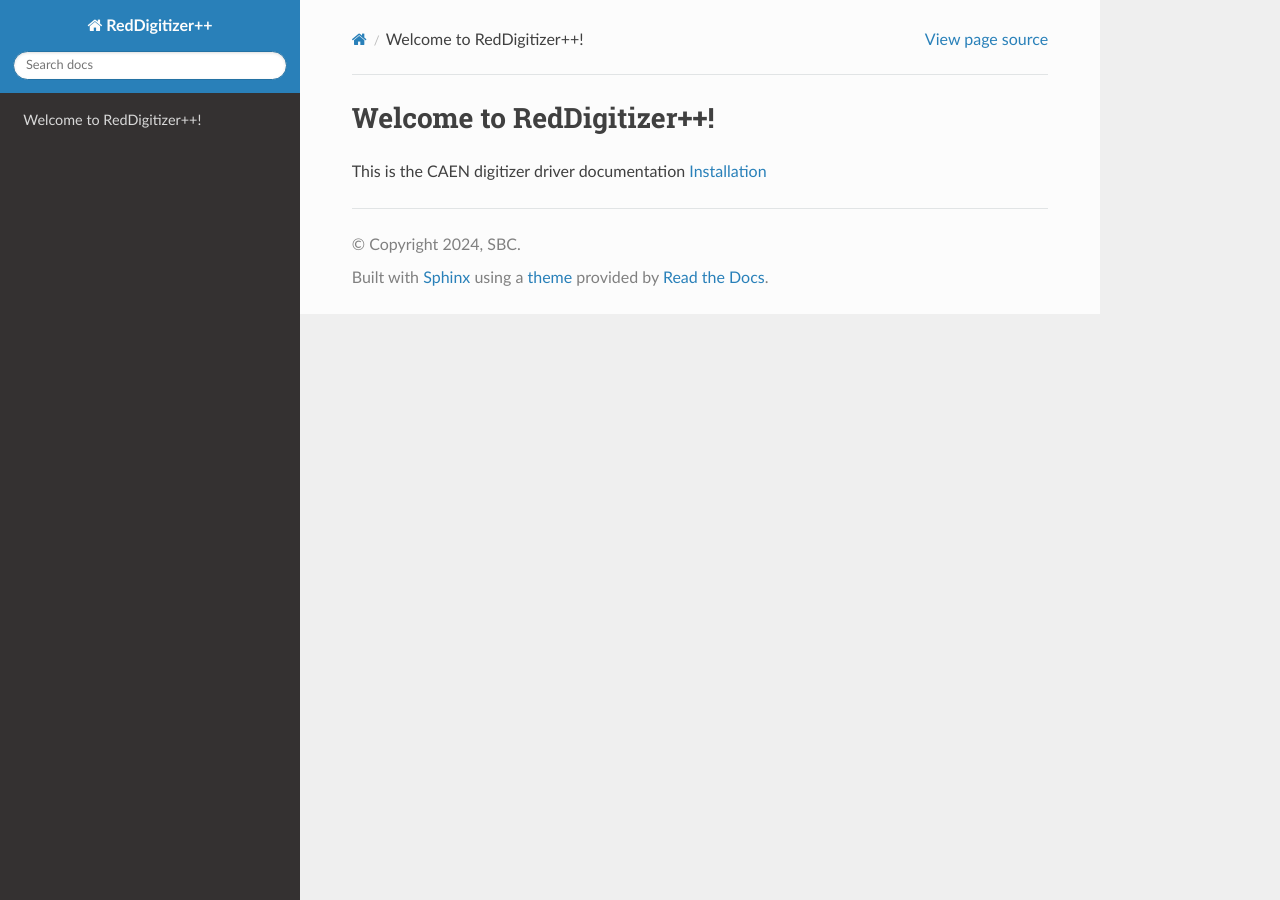
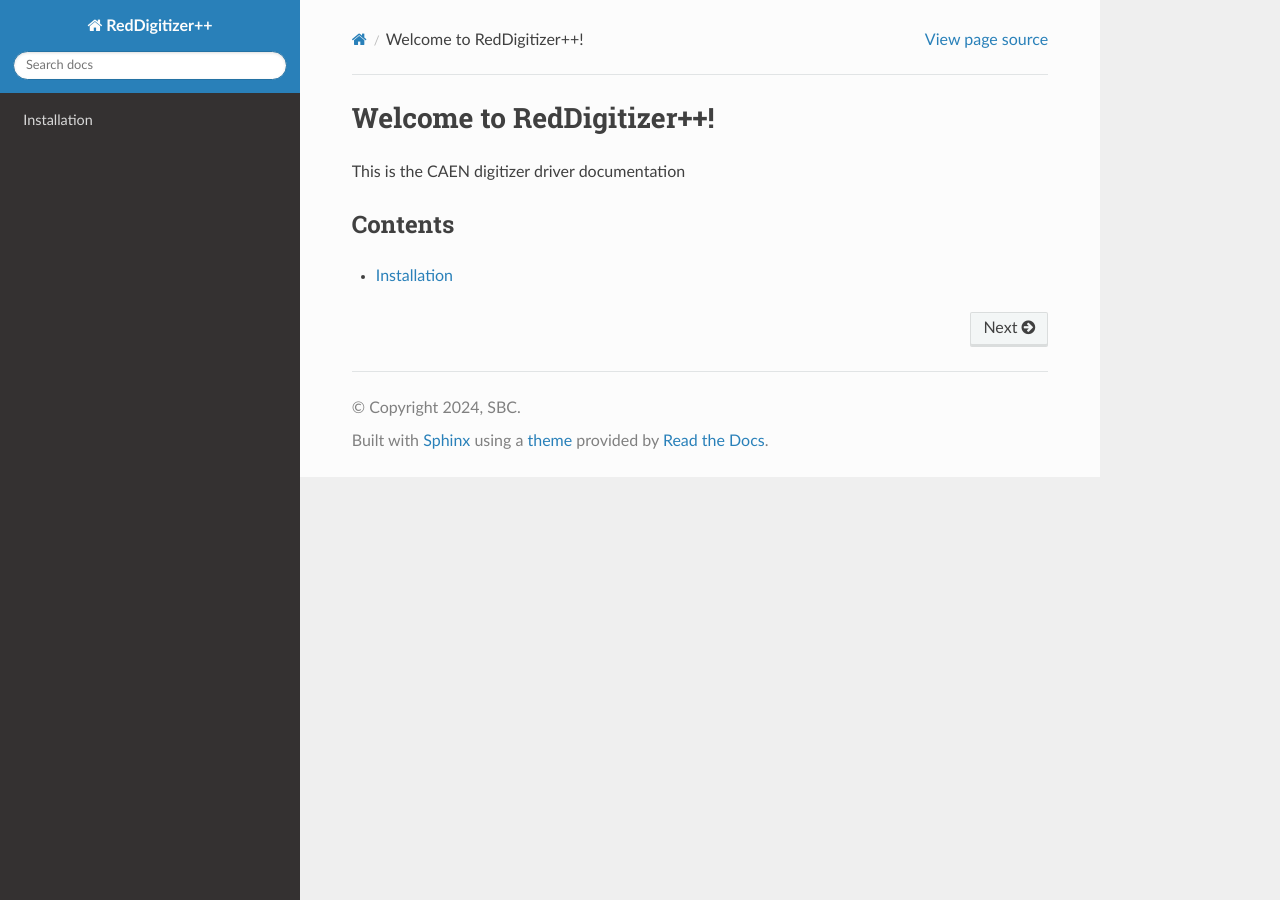
Before and after one commit to shengzhiheng/RedDigitizerplusplus, a Sphinx documentation site: the page built from docs/source/index.rst, in a window 1280 px wide. Built offline with Sphinx 7.4.7 and the Read the Docs theme 3.1.0, drawn with Linux system fonts in a browser that asks for light colours.

Commit message:
Update index.rst

```diff
--- a/docs/source/index.rst
+++ b/docs/source/index.rst
@@ -2,4 +2,10 @@ Welcome to RedDigitizer++!
 =====
 
 This is the CAEN digitizer driver documentation
-:doc:`installation`
+
+Contents
+--------
+
+.. toctree::
+
+   installation
```
